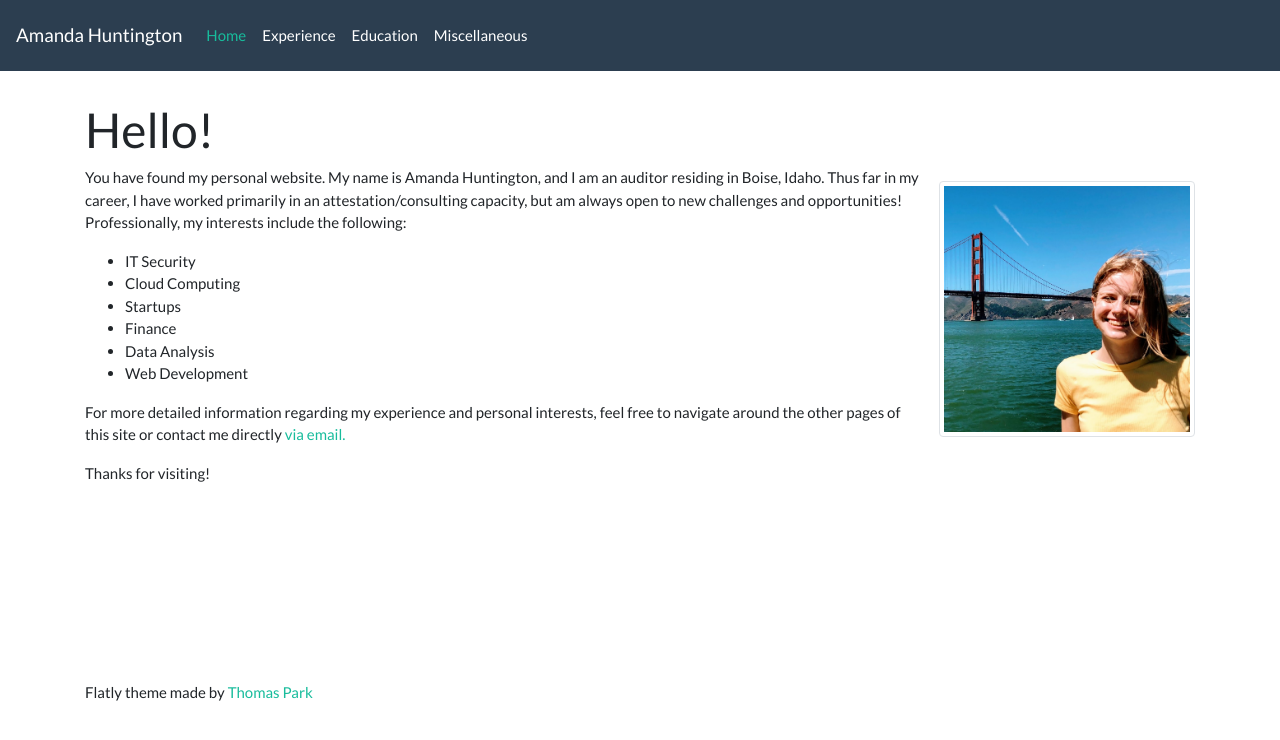
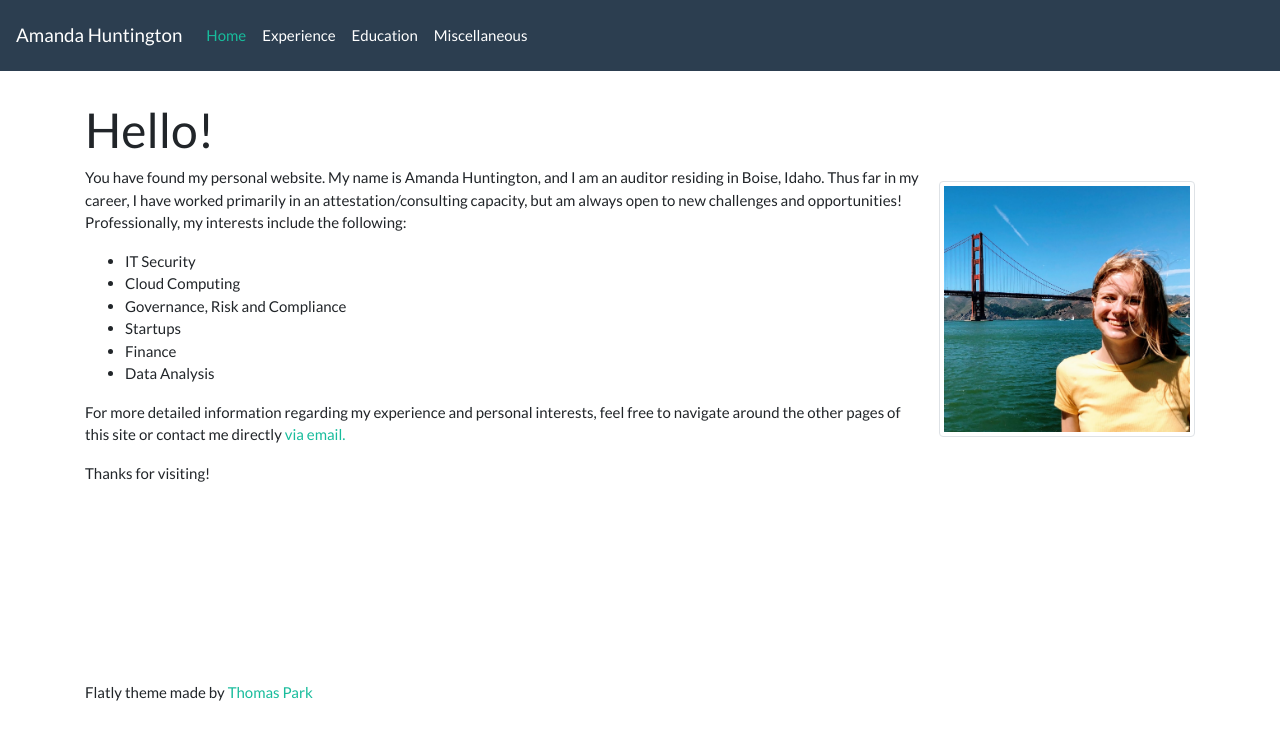
Before and after one commit to anhuntington/anhuntington.github.io, a Jekyll site: the page built from index.html, in a window 1280 px wide. Shown: the top 740 px of the page. Built offline with Jekyll 4.4.1, drawn with Linux system fonts in a browser that asks for light colours.

Commit message:
Update index.html

```diff
--- a/index.html
+++ b/index.html
@@ -15,13 +15,15 @@ order: 1
   <ul>
     <li >IT Security</li>
     <li >Cloud Computing</li>
+    <li >Governance, Risk and Compliance
     <li >Startups</li>
     <li >Finance</li>
     <li >Data Analysis</li>
-    <li >Web Development</li>
   </ul>
 
   <p>
+
+
     For more detailed information regarding my experience and personal interests, feel free to navigate around the other pages of this site or contact me directly <a href="mailto:amanda.n.huntington@gmail.com">via email.</a>
   </p>
   <p>
```
